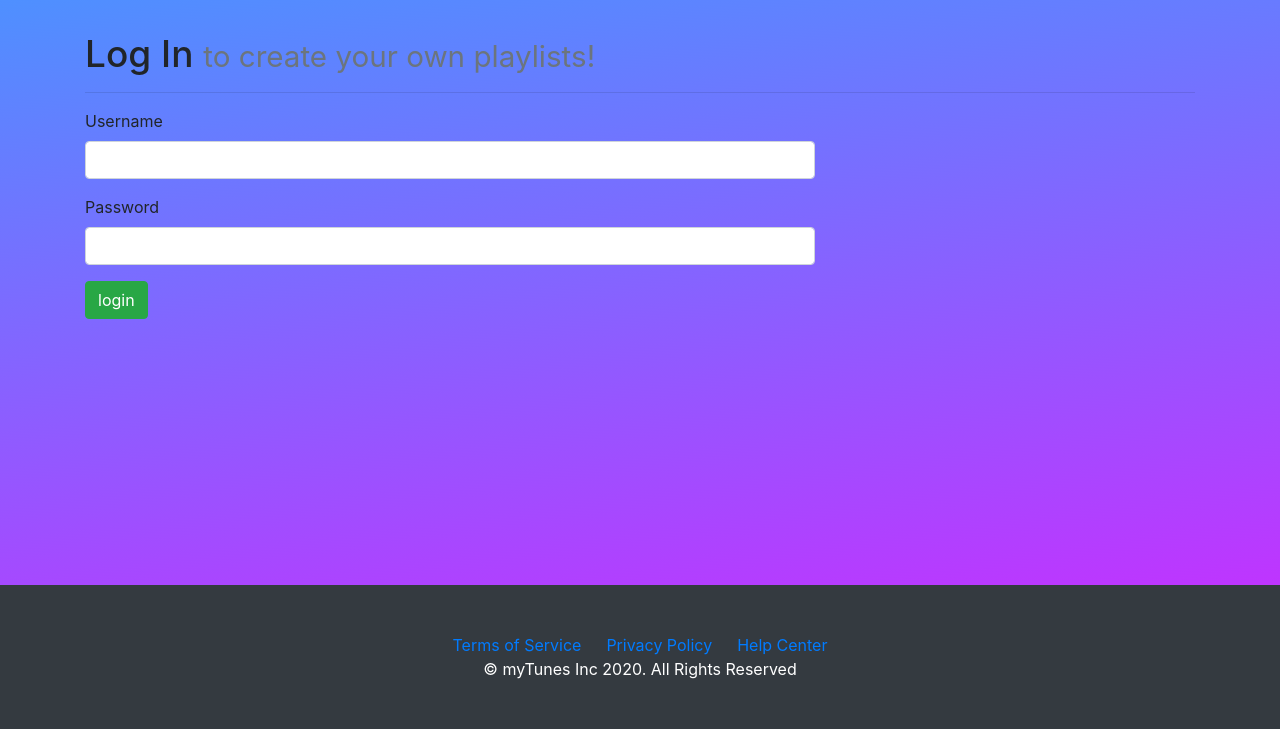
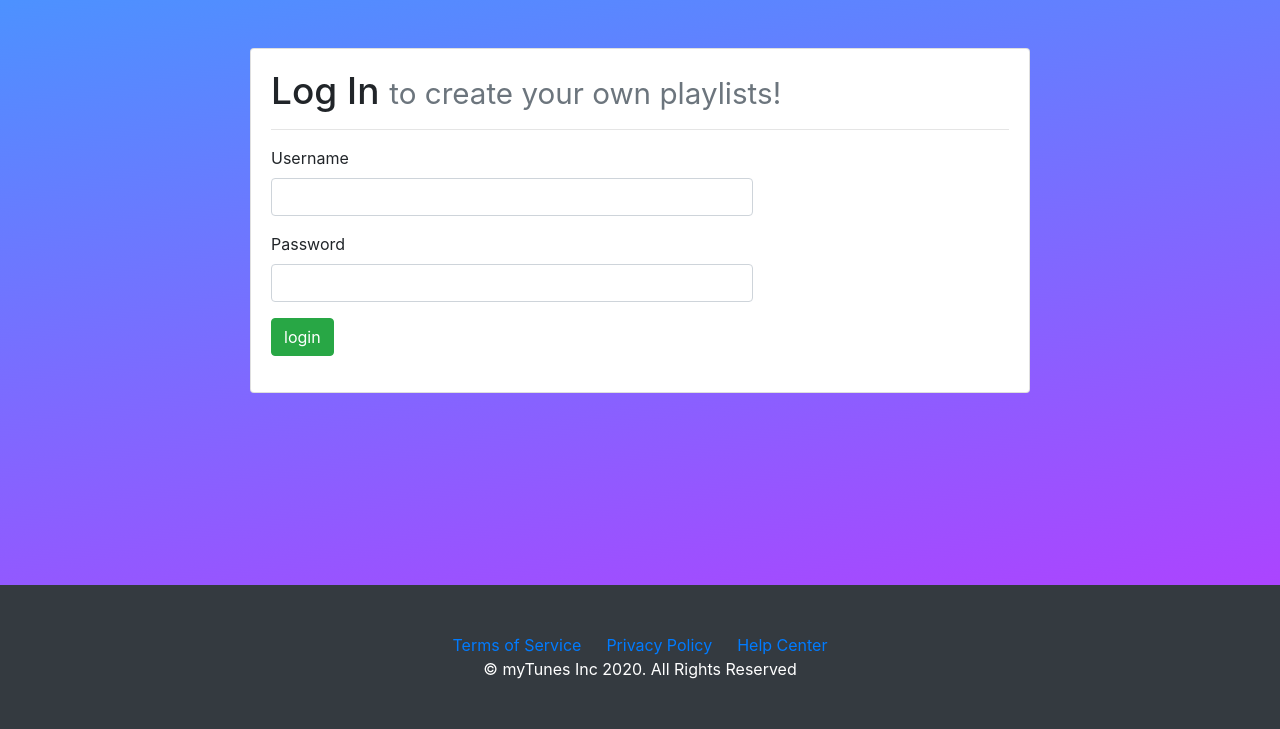
Before and after one commit to squeaky1273/myTunes, a Django app: page /accounts/login/ in a window 1280 px wide. Shown: the part 71-800 px from the top of the page. Run offline with Django 3.2, Linux system fonts and the light colour scheme; some libraries are stand-ins or nearby versions.

Commit message:
changed login/sing up pages

```diff
--- a/templates/registration/login.html
+++ b/templates/registration/login.html
@@ -10,6 +10,10 @@
 <body>
 
 {% block content %}
+<div class="container">
+    <div class="col-lg-10 col-xl-9 mx-auto">
+        <div class="card card-signin flex-row my-5">
+            <div class="card-body">
             <h3>Log In <small class="text-muted">to create your own playlists!</small></h3>
             <hr>
             <div class="row">
@@ -49,4 +53,8 @@
                     </form>
                 </div>
             </div>
+        </div>
+    </div>
+</div>
+</div>
 {% endblock %}
```
Also changed, not shown: templates/registration/signup.html (+8 -0 lines). Lines whose indentation alone changed are shown as unchanged.
